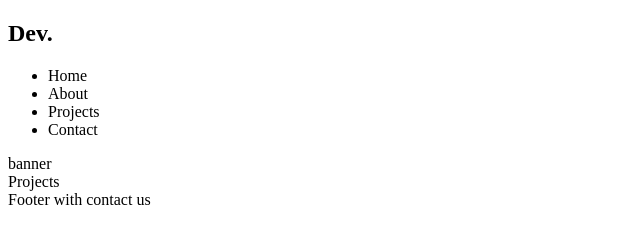
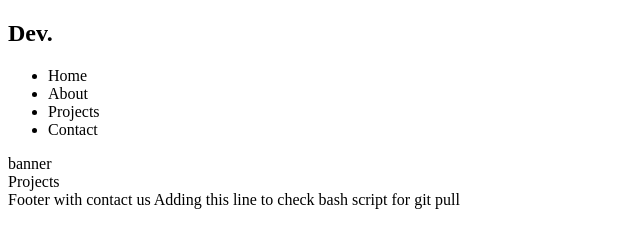
Before and after one commit to javed97/Portfolio, a plain HTML site: page index.html in a window 1280 px wide. Shown: the whole page, without its empty margins (0-640 px from the left). Drawn offline with Linux system fonts and the light colour scheme.

Commit message:
Checking bash script for git pull

```diff
--- a/index.html
+++ b/index.html
@@ -30,6 +30,7 @@
     </section>
     <footer>
         Footer with contact us
+        Adding this line to check bash script for git pull
     </footer>
 </body>
 </html>
```
